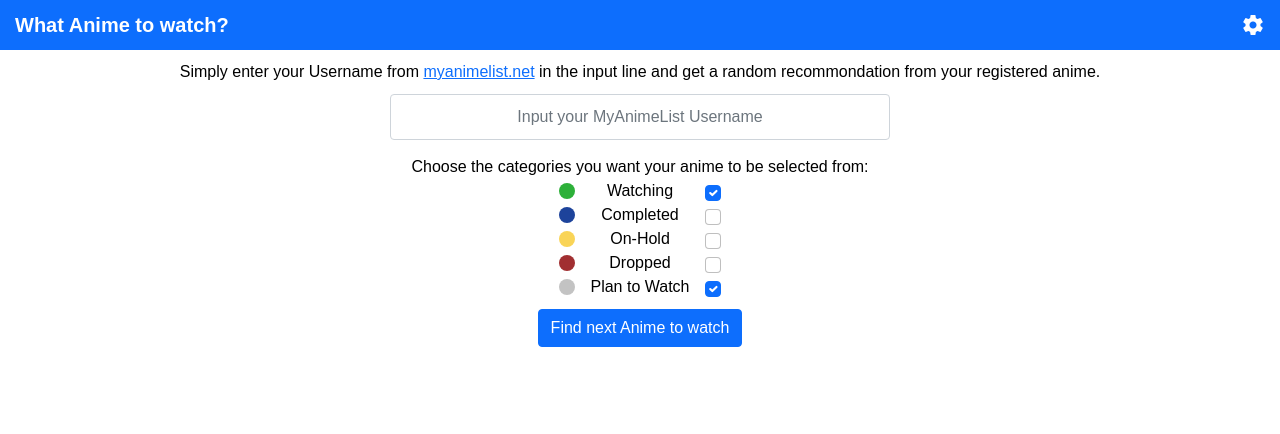
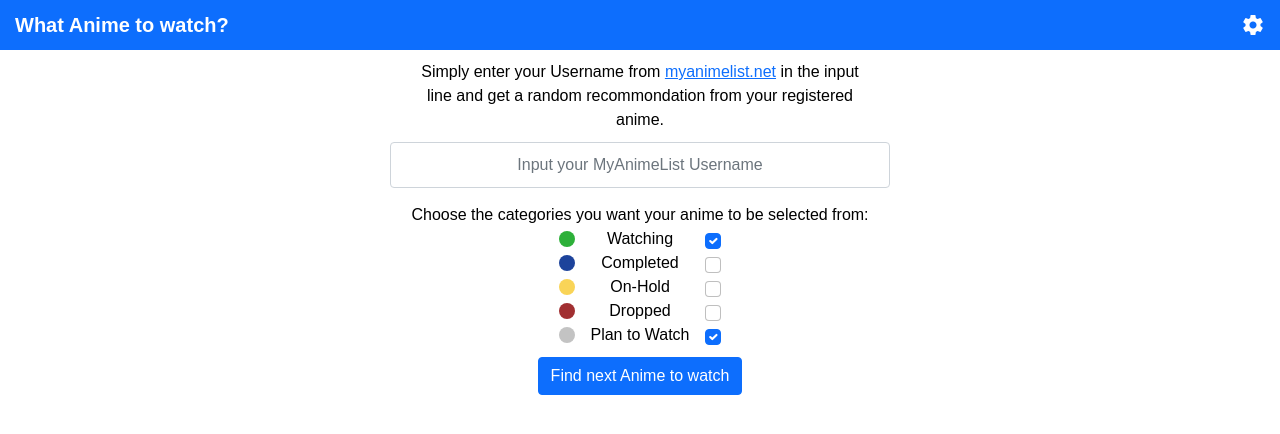
Before and after one commit to Khelta/what-to-watch, a Django app: page / in a window 1280 px wide. Shown: the top 434 px of the page. Run offline with Django 3.2, Linux system fonts and the light colour scheme.

Commit message:
Different Screensize style

```diff
--- a/whatToWatchApp/static/whatToWatchApp/style.css
+++ b/whatToWatchApp/static/whatToWatchApp/style.css
@@ -1,3 +1,17 @@
+@media (max-width: 700px) {
+  .text-box {
+    width: 75%;
+    color: black;
+  }
+}
+
+@media (min-width: 701px) {
+  .text-box {
+    width: 50%;
+    color: black;
+  }
+}
+
 body {
   font-family: Arial, Helvetica, sans-serif;
   font-size: 16px;
@@ -66,17 +80,12 @@ a.styleless-link {
           flex-direction: column;
 }
 
-.text-box {
-  width: 50%;
-  color: black;
-}
-
 #username-form > *, #username-input > * {
   margin: 5px;
 }
 
 input[type="text"] {
-  width: 500px;
+  width: Min(500px, 75%);
   padding: 10px;
   text-align: center;
 }
--- a/whatToWatchApp/static/whatToWatchApp/style.scss
+++ b/whatToWatchApp/static/whatToWatchApp/style.scss
@@ -5,6 +5,21 @@ $dropped: #a12f31;
 $plantowatch: #c3c3c3;
 
 $navbar-height: 50px;
+$media-width: 700px;
+
+@media (max-width: $media-width) {
+    .text-box {
+        width: 75%;
+        color: black;
+    }
+}
+
+@media (min-width: $media-width+1px) {
+    .text-box {
+        width: 50%;
+        color: black;
+    }
+}
 
 body {
     font-family: Arial, Helvetica, sans-serif;
@@ -51,17 +66,12 @@ a.styleless-link {
     flex-direction: column;
 }
 
-.text-box {
-    width: 50%;
-    color: black;
-}
-
 #username-form > *, #username-input > *{
     margin: 5px;
 }
 
 input[type="text"]{
-    width: 500px;
+    width: Min(500px, 75%);
     padding: 10px;
     text-align: center;
 }
--- a/whatToWatchApp/templates/whatToWatchApp/index.html
+++ b/whatToWatchApp/templates/whatToWatchApp/index.html
@@ -11,7 +11,7 @@
         <form id="username-form" action={% url 'anime' %} method="get">
 
             <div id="username-input">
-                <div>Simply enter your Username from <a href="myanimelist.net">myanimelist.net</a> in the input line and get a random recommondation from your registered anime.</div>
+                <div class="text-box">Simply enter your Username from <a href="https://myanimelist.net">myanimelist.net</a> in the input line and get a random recommondation from your registered anime.</div>
                 <input class="form-control" type="text" name="name" placeholder="Input your MyAnimeList Username">
                 <div class="alert alert-danger error" id="user-not-found-error" role="alert" {% if user_found %} hidden {% endif %}>
                     The user was not found in MyAnimeList!
```
Also changed, not shown: 1 other file.
